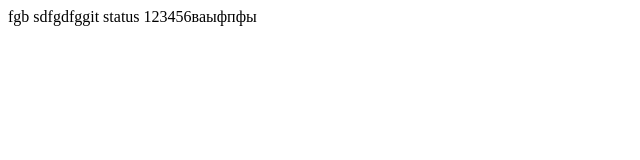
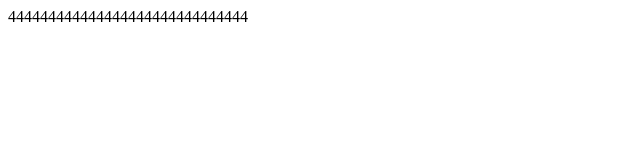
Before and after one commit to Alexei-Ruzheynikov/project, a plain HTML site: page index.html in a window 1280 px wide. Shown: the full height of the page, 0-640 px from the left. Drawn offline with Linux system fonts and the light colour scheme.

Commit message:
commit from test

```diff
--- a/index.html
+++ b/index.html
@@ -26,9 +26,7 @@
 </head>
 <body>
 
-fgb
-sdfgdfggit status
-123456ваыфпфы
+444444444444444444444444444444
 
 
     <script>
```
